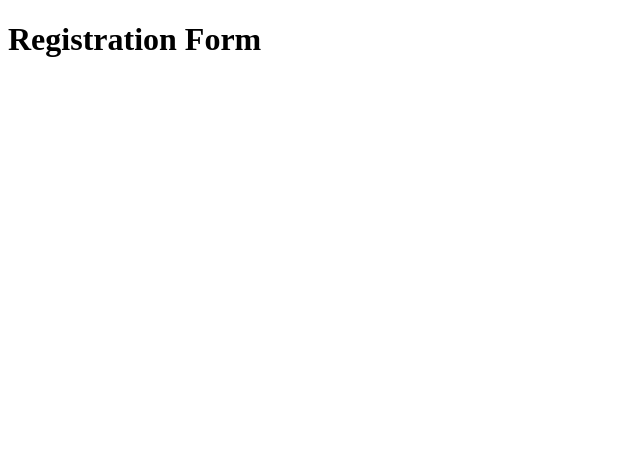
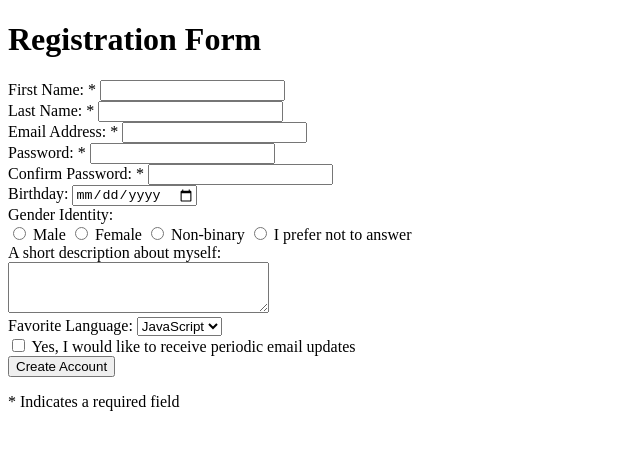
Before and after one commit to SeanIvers/Registration_Form, a plain HTML site: page index.html in a window 1280 px wide. Shown: the whole page, without its empty margins (0-640 px from the left). Drawn offline with Linux system fonts and the light colour scheme.

Commit message:
Add fields

```diff
--- a/index.html
+++ b/index.html
@@ -8,5 +8,68 @@
 </head>
 <body>
     <h1>Registration Form</h1>
+    <form action="get">
+        <div>
+            <label>First Name: *</label>
+            <input type="text" name="first_name">
+        </div>
+        <div>
+            <label>Last Name: *</label>
+            <input type="text" name="last_name">
+        </div>
+        <div>
+            <label>Email Address: *</label>
+            <input type="text" name="email">
+        </div>
+        <div>
+            <label>Password: *</label>
+            <input type="password" name="password">
+        </div>
+        <div>
+            <label>Confirm Password: *</label>
+            <input type="password" name="password">
+        </div>
+        <div>
+            <label>Birthday: </label>
+            <input type="date" name="birthday">
+        </div>
+        <div>
+            <label>Gender Identity:</label>
+        </div>
+        <div>
+            <input type="radio" name="male">
+            <label for="male">Male</label>
+            <input type="radio" name="female">
+            <label for="female">Female</label>
+            <input type="radio" name="non_binary">
+            <label for="non_binary">Non-binary</label>
+            <input type="radio" name="no_preference">
+            <label for="no_preference">I prefer not to answer</label>
+        </div>
+        <div>
+            <label>A short description about myself:</label>
+        </div>
+        <div>
+            <textarea name="description" cols="30" rows="3"></textarea>
+        </div>
+        <div>
+            <label>Favorite Language: </label>
+            <select name="language">
+                <option>JavaScript</option>
+                <option>Python</option>
+                <option>Java</option>
+            </select>
+        </div>
+        <div>
+            <input type="checkbox" name="email_updates">
+            <label for="email_updates">Yes, I would like to receive periodic email updates</label>
+        </div>
+        <div>
+            <button>Create Account</button>
+        </div>
+        <div>
+            <p>* Indicates a required field</p>
+        </div>
+    </form>
 </body>
 </html>
```
